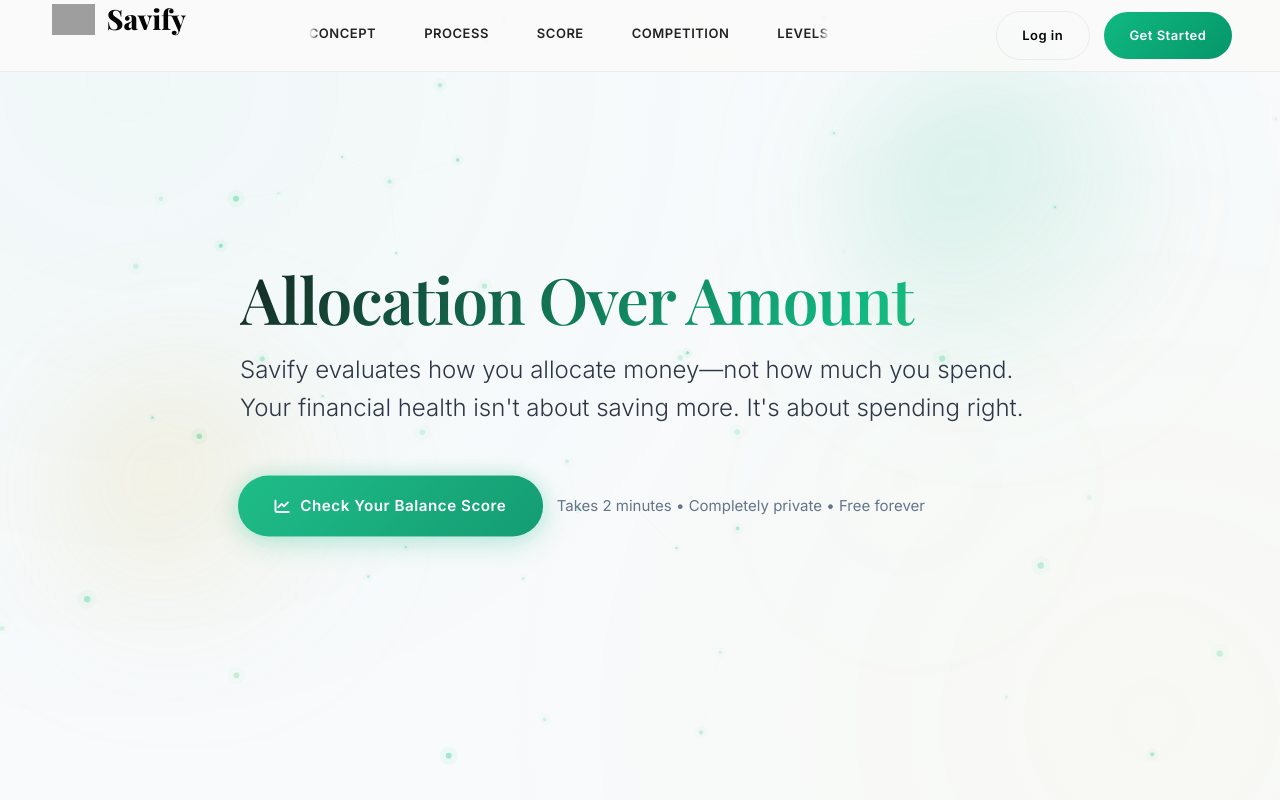
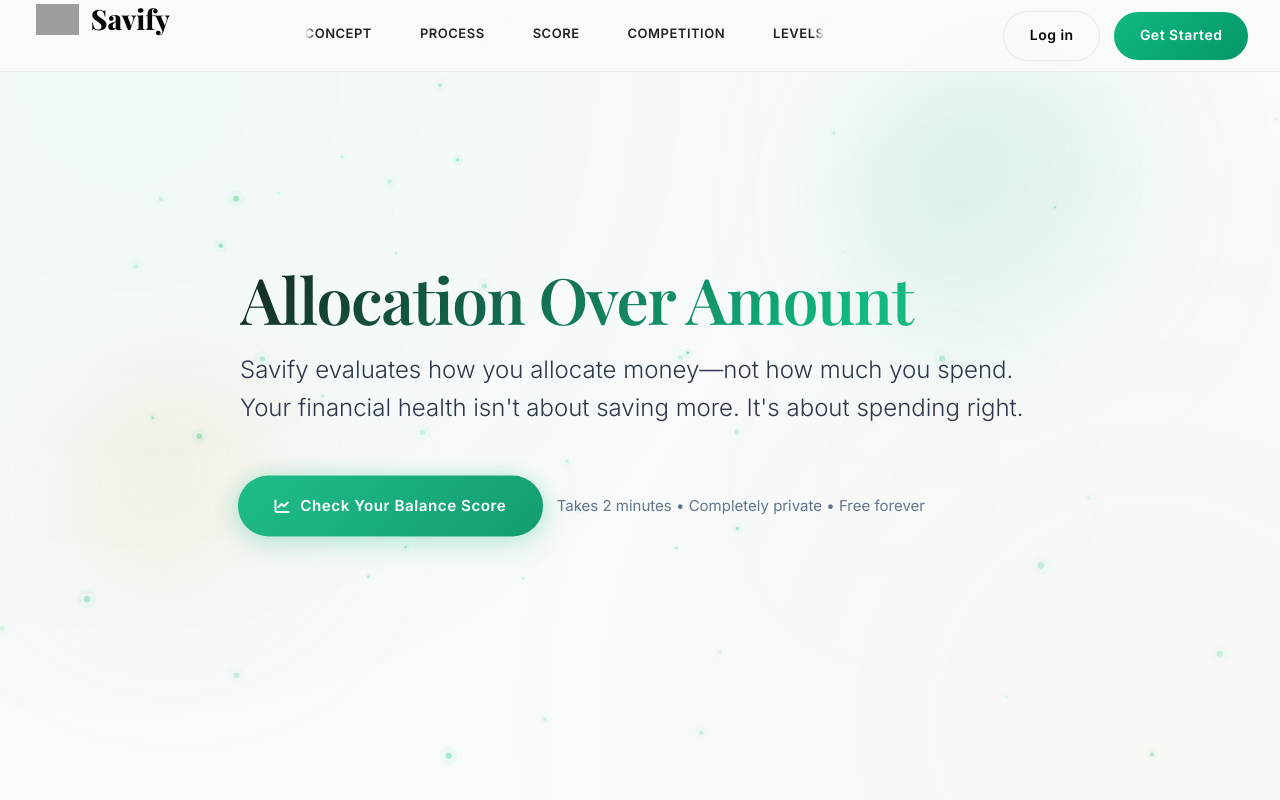
Before and after one commit to A-P-S-Bhaidav/Savify, a React (Vite) app in the folder client/: page / in a window 1280 px wide. Shown: the top 800 px of the page. Built offline with nearby package versions, Linux system fonts and the light colour scheme; grey boxes are pictures that could not be loaded.

Commit message:
fix: enforce leftmost/rightmost header alignments across all screens and tabs

```diff
--- a/client/src/styles/dashboard.css
+++ b/client/src/styles/dashboard.css
@@ -264,7 +264,7 @@
     display: flex;
     justify-content: space-between;
     align-items: center;
-    padding: 0 1.5rem;
+    padding: 0 0.5rem;
     height: 100%;
 }
 
--- a/client/src/styles/savify-home.css
+++ b/client/src/styles/savify-home.css
@@ -689,7 +689,7 @@ h4 {
     left: 0;
     right: 0;
     z-index: 2000;
-    padding: 0 2rem;
+    padding: 0 0.5rem;
     background: rgba(250, 250, 249, 0.9);
     backdrop-filter: blur(30px) saturate(180%);
     border-bottom: 1px solid rgba(0, 0, 0, 0.06);
@@ -714,20 +714,27 @@ h4 {
     justify-content: space-between;
     width: 100%;
     padding: 0;
+    gap: 0.5rem;
+}
+
+.header .container {
+    padding: 0;
+    max-width: 100%;
 }
 
 .logo {
-    font-size: 1.75rem;
+    font-size: 1.25rem;
     font-weight: var(--font-weight-bold);
     text-decoration: none;
     color: var(--color-obsidian);
     display: flex;
     align-items: center;
-    gap: 0.75rem;
+    gap: 0.4rem;
     transition: transform var(--transition-base);
     font-family: var(--font-secondary);
     padding: 0.25rem;
     position: relative;
+    white-space: nowrap;
 }
 
 .logo::after {
@@ -747,24 +754,26 @@ h4 {
 
 /* Logo Image Style */
 .logo-img {
-    height: 32px;
+    height: 24px;
     width: auto;
     object-fit: contain;
 }
 
 /* Hide desktop nav on very small screens if needed, but we keep it scrollable */
+/* Navigation layout */
 .nav {
     display: flex;
     align-items: center;
     justify-content: center;
     flex: 1;
     min-width: 0;
+    padding: 0 0.5rem;
 }
 
 .nav-links {
     display: flex;
     align-items: center;
-    gap: 1.5rem;
+    gap: 1rem;
     overflow-x: auto;
     -ms-overflow-style: none;
     scrollbar-width: none;
@@ -778,15 +787,23 @@ h4 {
 }
 
 .nav-link {
-    font-size: 0.85rem;
+    font-size: 0.75rem;
     font-weight: var(--font-weight-medium);
     color: var(--color-graphite);
     text-decoration: none;
+    white-space: nowrap;
 }
 
 .auth-buttons {
     display: flex;
-    gap: 0.5rem;
+    gap: 0.4rem;
+    align-items: center;
+}
+
+.auth-buttons .btn {
+    padding: 0.4rem 0.6rem;
+    font-size: 0.75rem;
+    white-space: nowrap;
 }
 
 /* ===== HERO SECTION ===== */
@@ -2104,33 +2121,39 @@ h4 {
     }
 
     /* Header spreads full width: logo left, nav center equidistant, auth right */
-    .header .container {
-        max-width: 100%;
+    .header {
+        padding: 0 2rem;
+    }
+
+    .logo {
+        font-size: 1.75rem;
+        gap: 0.75rem;
+    }
+
+    .logo-img {
+        height: 32px;
+    }
+
+    .nav {
+        gap: var(--space-xl);
         padding: 0;
     }
 
-    .header {
-        padding: 0 3rem;
-    }
-
-    .nav {
-        display: flex;
-        align-items: center;
-        gap: var(--space-xl);
-        flex: 1;
-        justify-content: center;
-    }
-
     .nav-links {
-        display: flex;
         gap: 2.5rem;
-        align-items: center;
+    }
+
+    .nav-link {
+        font-size: 0.8125rem;
     }
 
     .auth-buttons {
-        display: flex;
         gap: 0.75rem;
-        align-items: center;
+    }
+
+    .auth-buttons .btn {
+        padding: 0.8rem 1.6rem;
+        font-size: 0.875rem;
     }
 
     .nav-links {
```
